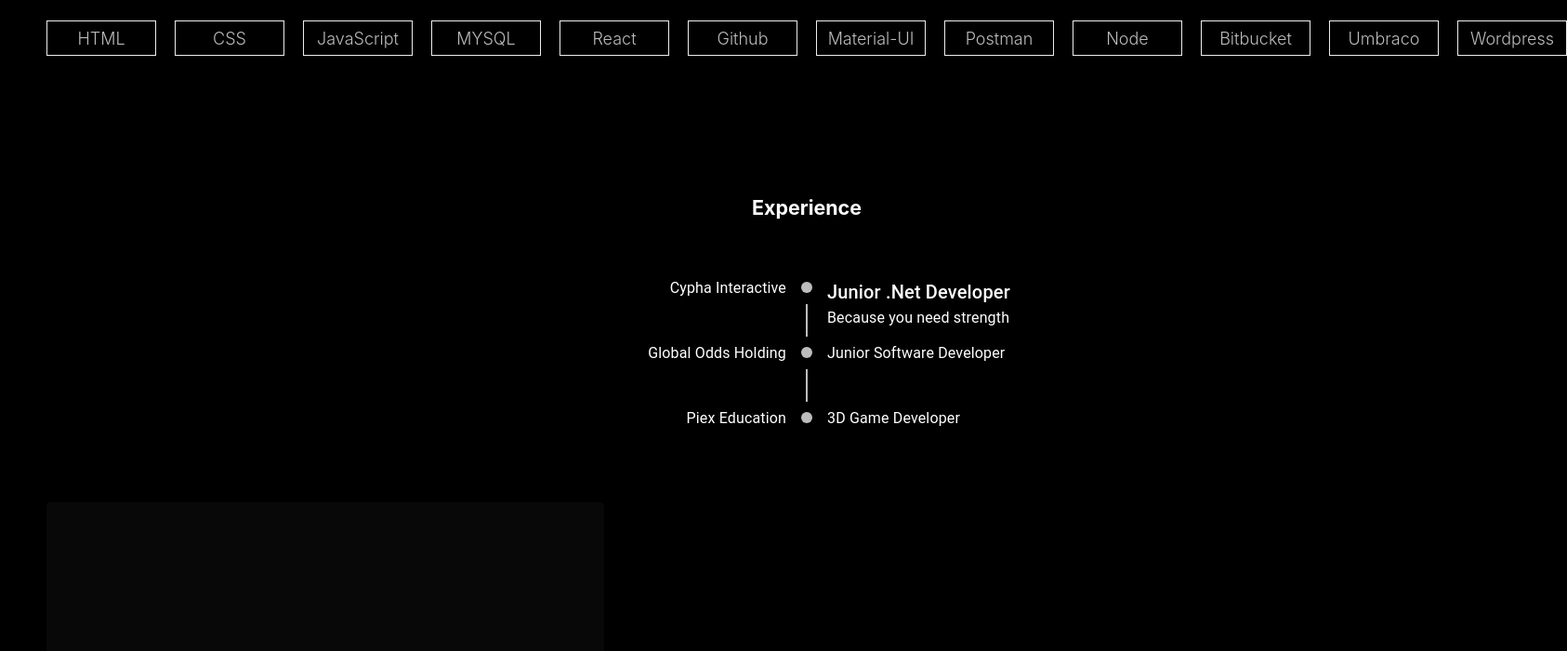
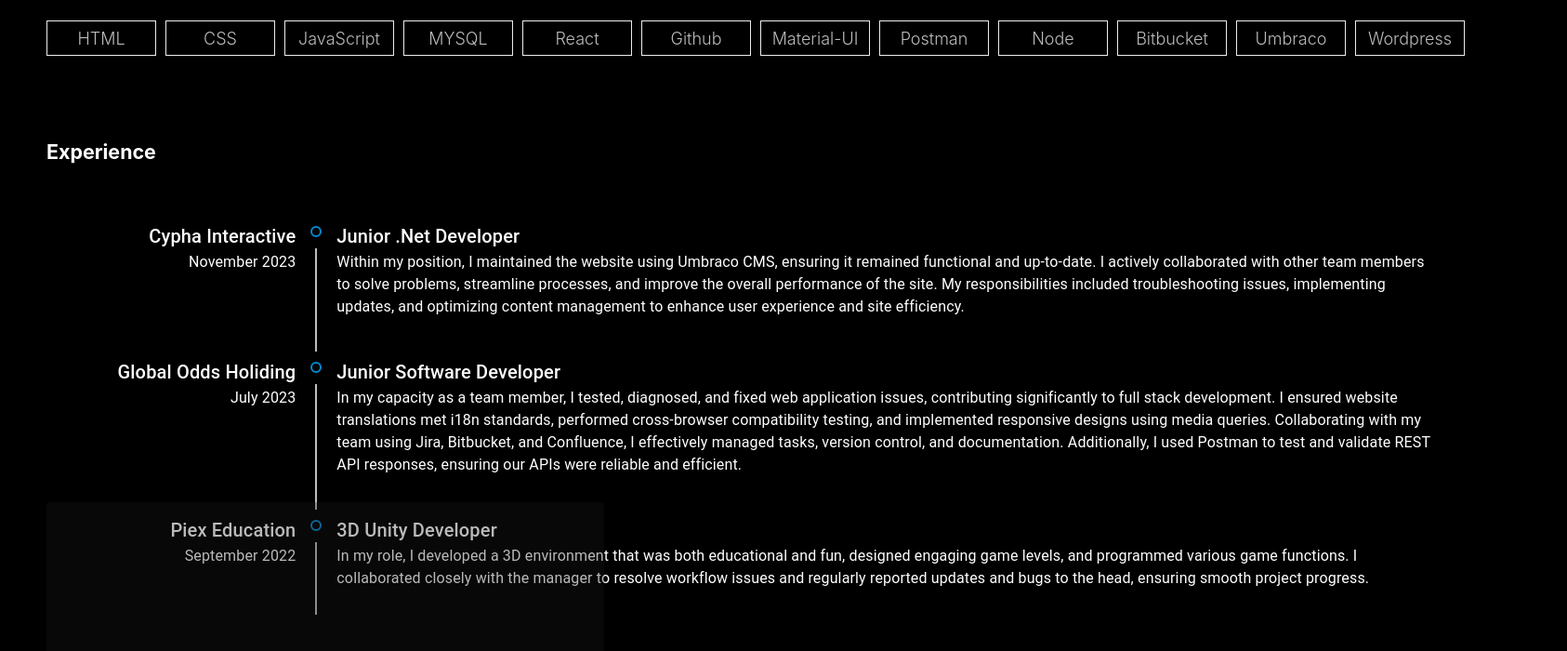
Before and after one commit to PritamMaharjan86/portfolio-react, a React (Create React App) app: page / in a window 1280 px wide. Shown: the part 1160-1860 px from the top of the page at 93% size, 1686 px wide, since content can reach past the window. Built offline with nearby package versions, Linux system fonts and the light colour scheme.

Commit message:
added experience section

```diff
--- a/src/App.css
+++ b/src/App.css
@@ -1,5 +1,5 @@
-:root{
-  --text:#bbbbbb;
+:root {
+  --text: #bbbbbb;
 }
 
 .App {
@@ -56,28 +56,21 @@
   margin-top: 100px;
 }
 
-.title
-{
+.title {
   display: flex;
   flex-direction: column;
   align-items: center;
   text-align: center;
-
 }
 
-.about-me
-{
-
+.about-me {
   color: var(--text);
   font-size: 16px;
   line-height: 1.6;
   letter-spacing: 1px;
-
-
 }
 
-.about-container
-{
+.about-container {
   margin-top: 100px;
   text-align: center;
   margin-left: 50px;
@@ -85,11 +78,9 @@
   font-weight: 300;
 }
 
-.skill
-{
+.skill {
   display: flex;
   flex-direction: row;
-  gap: 20px;
-  padding-bottom: 100px;
-
+  gap: 10px;
+  padding-bottom: 40px;
 }
--- a/src/App.js
+++ b/src/App.js
@@ -148,55 +148,81 @@ function App() {
             Wordpress
           </Box>
         </div>
-        <h6 style={{ color: 'white', display: 'flex', justifyContent: 'center' }}>Experience</h6>
+        <h6 style={{ color: 'white', display: 'flex', justifyContent: 'left' }}>Experience</h6>
         <div className='experience'>
           <Timeline
             sx={{
-              [`& .${timelineItemClasses.root}:before`]: {
-                flex: 0,
-                padding: 0,
+              [`& .${timelineOppositeContentClasses.root}`]: {
+                flex: 0.2,
               },
             }}
           >
             <TimelineItem>
               <TimelineOppositeContent
-                sx={{ }}
+                sx={{}}
                 align="right"
                 color="white"
+                variant='h6'
+                marginBottom='40px'
               >
-                Cypha Interactive
+                <Typography variant='h6' component="span">Cypha Interactive
+                </Typography>
+                <Typography style={{ marginBottom: '30px' }}> November 2023</Typography>
               </TimelineOppositeContent>
               <TimelineSeparator>
-                <TimelineDot />
+                <TimelineDot variant="outlined" color='info' />
                 <TimelineConnector />
               </TimelineSeparator>
               <TimelineContent style={{ color: 'white' }}><Typography variant='h6' component="span">Junior .Net Developer
               </Typography>
-                <Typography>Because you need strength</Typography></TimelineContent>
+                <Typography style={{ marginBottom: '30px' }}>Within my position, I maintained the website using Umbraco CMS, ensuring it remained functional and up-to-date. I actively collaborated with other team members to solve problems, streamline processes, and improve the overall performance of the site. My responsibilities included troubleshooting issues, implementing updates, and optimizing content management to enhance user experience and site efficiency.
+                </Typography></TimelineContent>
             </TimelineItem>
 
             <TimelineItem>
-              <TimelineOppositeContent color="white" >
-                Global Odds Holding
+              <TimelineOppositeContent
+                sx={{}}
+                align="right"
+                color="white"
+                variant='h6'
+                marginBottom='40px'
+              >
+                <Typography variant='h6' component="span">Global Odds Holiding
+                </Typography>
+                <Typography style={{ marginBottom: '30px' }}> July 2023</Typography>
               </TimelineOppositeContent>
+
               <TimelineSeparator>
-                <TimelineDot />
+                <TimelineDot variant="outlined" color='info' />
                 <TimelineConnector />
               </TimelineSeparator>
-              <TimelineContent style={{ color: 'white' }}>Junior Software Developer</TimelineContent>
+              <TimelineContent style={{ color: 'white' }}><Typography variant='h6' component="span">Junior Software Developer
+              </Typography>
+                <Typography style={{ marginBottom: '30px' }}>In my capacity as a team member, I tested, diagnosed, and fixed web application issues, contributing significantly to full stack development. I ensured website translations met i18n standards, performed cross-browser compatibility testing, and implemented responsive designs using media queries. Collaborating with my team using Jira, Bitbucket, and Confluence, I effectively managed tasks, version control, and documentation. Additionally, I used Postman to test and validate REST API responses, ensuring our APIs were reliable and efficient.</Typography></TimelineContent>
             </TimelineItem>
 
             <TimelineItem>
-              <TimelineOppositeContent color="white" >
-                Piex Education
+              <TimelineOppositeContent
+                sx={{}}
+                align="right"
+                color="white"
+                variant='h6'
+                marginBottom='40px'
+              > <Typography variant='h6' component="span">Piex Education
+                </Typography>
+                <Typography style={{ marginBottom: '5px' }}> September 2022</Typography>
               </TimelineOppositeContent>
               <TimelineSeparator>
-                <TimelineDot />
+                <TimelineDot variant="outlined" color='info' />
+                <TimelineConnector />
               </TimelineSeparator>
-              <TimelineContent style={{ color: 'white' }}>3D Game Developer</TimelineContent>
+              <TimelineContent style={{ color: 'white' }}><Typography variant='h6' component="span">3D Unity Developer
+              </Typography>
+                <Typography>In my role, I developed a 3D environment that was both educational and fun, designed engaging game levels, and programmed various game functions. I collaborated closely with the manager to resolve workflow issues and regularly reported updates and bugs to the head, ensuring smooth project progress.</Typography></TimelineContent>
             </TimelineItem>
 
-          </Timeline></div>
+          </Timeline>
+        </div>
 
       </div>
       </section>
```
